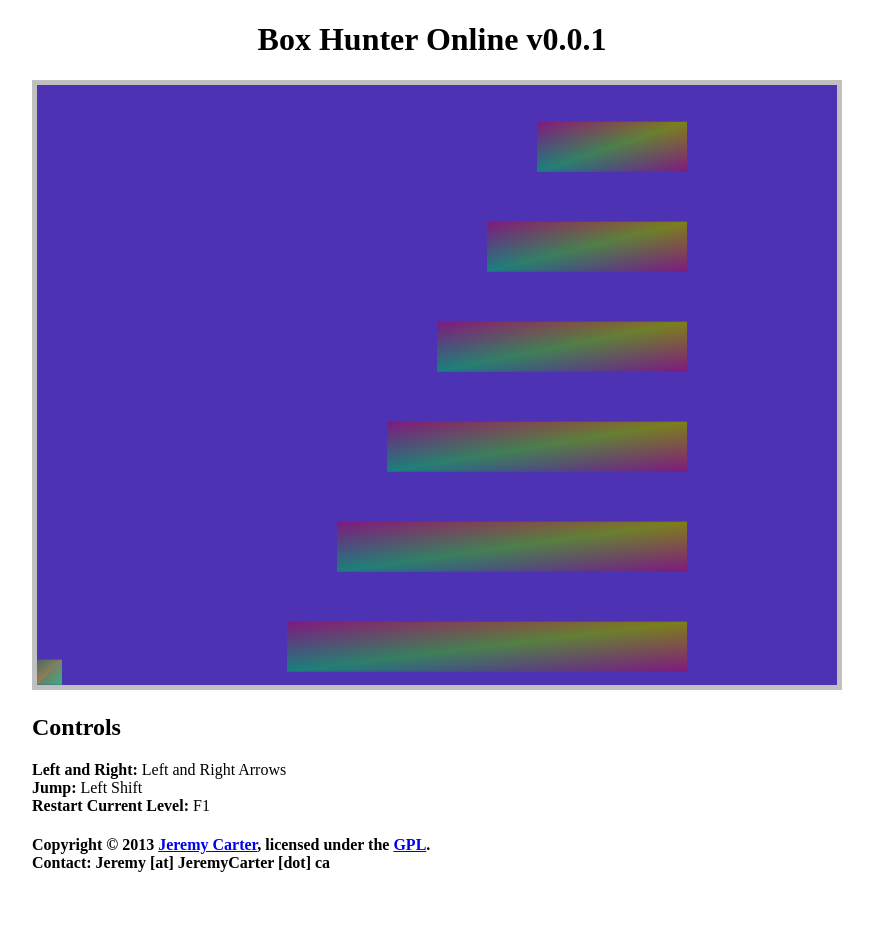
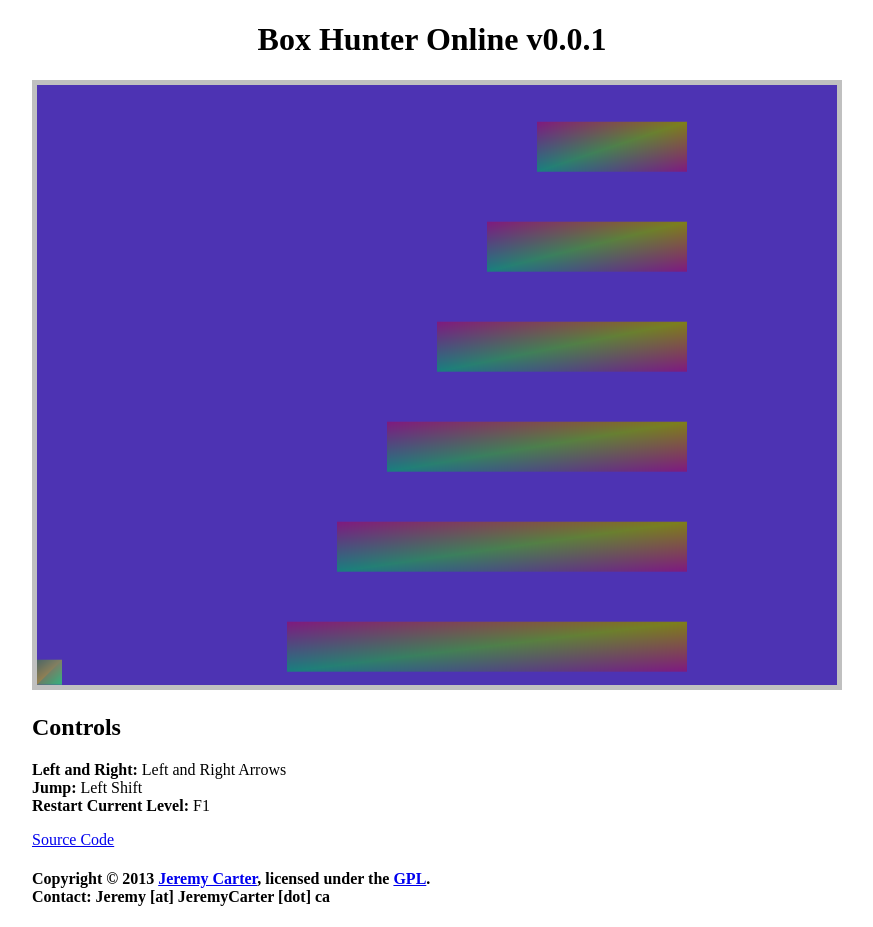
Before and after one commit to defcronyke/box-hunter-online, a plain HTML site: page index.html in a window 1280 px wide. Shown: the whole page, without its empty margins (208-1081 px from the left). Before the commit the page ends 893 px from the top, so only its background shows below. Drawn offline with Linux system fonts and the light colour scheme; animation ran at ten frames a second.

Commit message:
updating controls

```diff
--- a/index.html
+++ b/index.html
@@ -81,6 +81,7 @@
 		</div>
 
 		<footer>
+			<p><a href="https://github.com/defcronyke/box-hunter-online">Source Code</a></p>
 			<h4>Copyright &copy; 2013 <a href="http://JeremyCarter.ca">Jeremy Carter</a>, licensed under the <a href="http://www.gnu.org/licenses/gpl.txt">GPL</a>.<br>
 				Contact: Jeremy [at] JeremyCarter [dot] ca</h4>
 		</footer>
--- a/src/Physics2D.js
+++ b/src/Physics2D.js
@@ -156,6 +156,9 @@ Physics2D.prototype.handle_events = function(event)	// this is triggered on ever
 
 	var cheat_next_level = "plus";
 	var cheat_previous_level = "minus";
+
+	console.log(event.keyCode);
+	console.log(String.fromCharCode(event.keyCode));
 
 	if (String.fromCharCode(event.keyCode) == "'")
 		this.an_event = this.EVENTS.MOVE_RIGHT;
```
Also changed, not shown: 3 other files.
